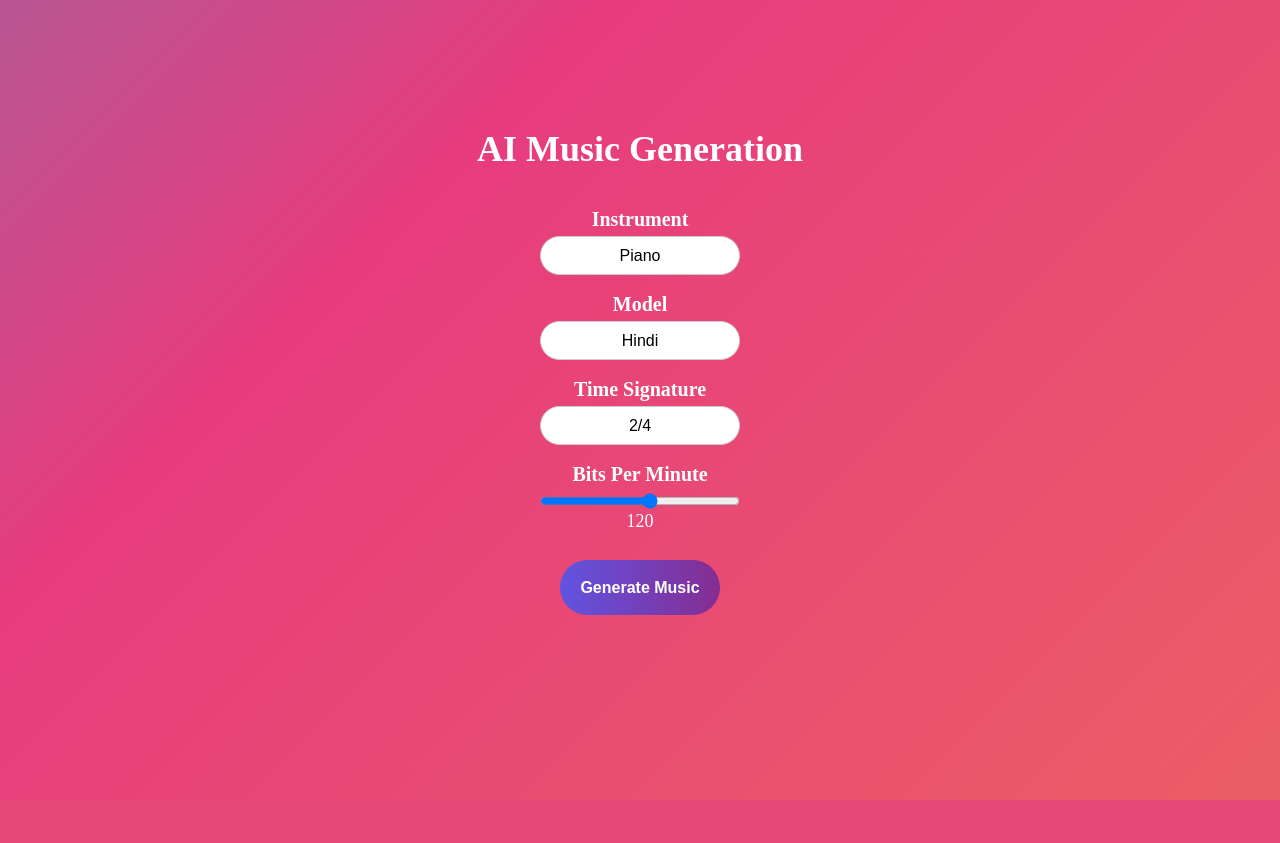
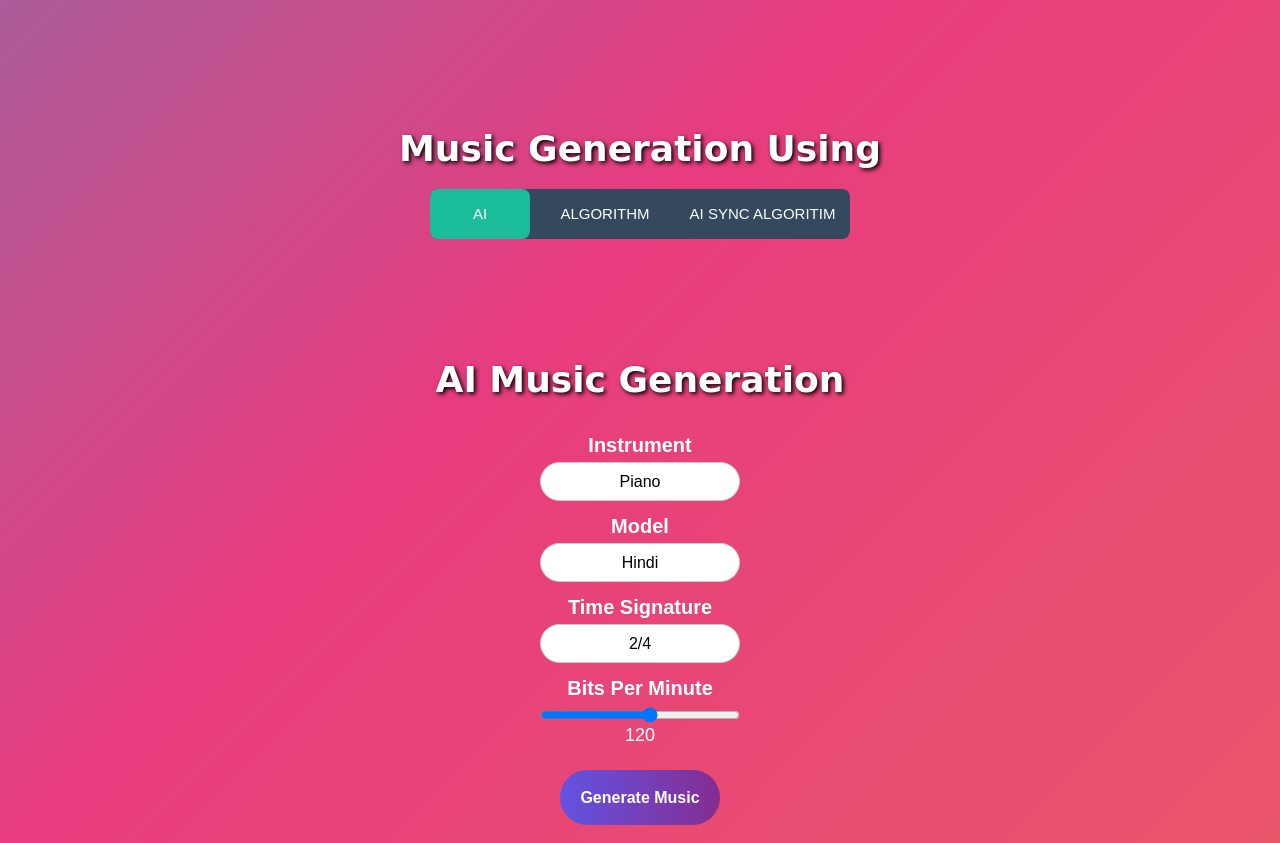
Before and after one commit to Sudip2324/AIMusic, a Flask app: page / in a window 1280 px wide. Before the commit the page ends 800 px from the top, so only its background shows below. Run offline with Flask 2, Linux system fonts and the light colour scheme.

Commit message:
add nav bar

```diff
--- a/static/css/styles.css
+++ b/static/css/styles.css
@@ -1,3 +1,73 @@
+nav {
+	margin: 0 auto 0;
+
+	position: relative;
+	width: 420px;
+	height: 50px;
+	background-color: #34495e;
+	border-radius: 8px;
+	font-size: 0;
+}
+nav a {
+	line-height: 50px;
+	height: 100%;
+	font-size: 15px;
+	display: inline-block;
+	position: relative;
+	z-index: 1;
+	text-decoration: none;
+	text-transform: uppercase;
+	text-align: center;
+	color: white;
+	cursor: pointer;
+}
+nav .animation {
+	position: absolute;
+	height: 100%;
+	top: 0;
+	z-index: 0;
+	transition: all .5s ease 0s;
+	border-radius: 8px;
+}
+a:nth-child(1) {
+	width: 100px;
+}
+a:nth-child(2) {
+	width: 150px;
+}
+a:nth-child(3) {
+	width: 165px;
+}
+nav .start-home, a:nth-child(1):hover~.animation {
+	width: 100px;
+	left: 0;
+	background-color: #1abc9c;
+}
+nav .start-about, a:nth-child(2):hover~.animation {
+	width: 150px;
+	left: 100px;
+	background-color: #e74c3c;
+}
+nav .start-blog, a:nth-child(3):hover~.animation {
+	width: 165px;
+	left: 250px;
+	background-color: #3498db;
+}
+body {
+	font-size: 12px;
+	font-family: sans-serif;
+	background: #2c3e50;
+}
+h1 {
+	text-align: center;
+	margin: 40px 0 40px;
+	text-align: center;
+	font-size: 30px;
+	color: #ecf0f1;
+	text-shadow: 2px 2px 4px #000000;
+	font-family: 'Cherry Swash', cursive;
+}
+
 body {
     display: flex;
     align-items: center;
@@ -128,7 +198,6 @@ input[type="range"] {
     outline: none;
 }
 
-
 output{
     font-size: 18px;
     font-weight: 500;
--- a/templates/index.html
+++ b/templates/index.html
@@ -2,138 +2,19 @@
 <html lang="en">
 <head>
     <title>AI Music Generation</title>
-    <style>
-        body {
-            display: flex;
-            align-items: center;
-            justify-content: center;
-            flex-direction: column;
-
-            background: linear-gradient(-45deg, #ee7752, #e73c7e, #23a6d5, #23d5ab);
-    	    background-size: 400% 400%;
-        	animation: gradient 20s ease infinite;
-        }
-
-        form {
-            display: flex;
-            align-items: center;
-            justify-content: center;
-            flex-direction: column;
-        }
-
-
-        h1 {
-            color: white;
-            text-align: center;
-            font-size: 36px;
-            margin-top: 120px;
-            margin-bottom: 20px;
-        }
-
-        label {
-            color: white;
-            text-align: left;
-            font-size: 20px;
-            margin-bottom: 5px;
-            font-weight: 550;
-        }
-
-
-        /* Style the select box */
-            select{
-            appearance: none;
-            border: 1px solid #ccc;
-            border-radius: 30px;
-            background-color: #fff;
-            font-size: 16px;
-            padding: 10px 10px 10px 10px;
-            width: 200px;
-            }
-
-
-            input{
-                text-align: center;
-            }
-
-            /* Style the options */
-            option {
-            background-color: #f2f2f2;
-            font-size: 16px;
-            text-align-last: center;
-            margin: 5px;
-            }
-
-
-
-        @keyframes gradient {
-	    0% {
-		background-position: 0% 50%;
-	    }
-	    50% {
-		background-position: 100% 50%;
-	    }
-	    100% {
-		background-position: 0% 50%;
-	    }
-    }
-
-
-      .bn-main {
-  width: 160px;
-  font-size: 16px;
-  font-weight: 600;
-  color: #fff;
-  cursor: pointer;
-  margin: 10px;
-  height: 55px;
-  text-align: center;
-  border: none;
-  background-size: 300% 100%;
-  border-radius: 50px;
-  -o-transition: all 0.4s ease-in-out;
-  -webkit-transition: all 0.4s ease-in-out;
-  transition: all 0.4s ease-in-out;
-}
-
-.bn-main:hover {
-  background-position: 100% 0;
-  -o-transition: all .4s ease-in-out;
-  -webkit-transition: all .4s ease-in-out;
-  transition: all .4s ease-in-out;
-}
-
-.bn-main:focus {
-  outline: none;
-}
-
-.bn-main.bn {
-  background-image: linear-gradient(
-      to right,
-      #6253e1,
-      #852d91,
-      #4c49ff,
-      #7c21eb
-    );
-}
-
-
-input[type="range"] {
-  width:200px;
-    outline: none;
-}
-
-
-output{
-    font-size: 18px;
-    font-weight: 500;
-    color: white;
-}
-
-    </style>
+    <link rel="stylesheet" href="static/css/styles.css">
     <link rel="icon" type="image/x-icon" href="static/images/music.png">
 </head>
+<body>
 
-<body>
+    <h1>Music Generation Using</h1>
+<nav>
+	<a href="#">AI</a>
+	<a href="#">Algorithm</a>
+	<a href="#">AI Sync Algoritim</a>
+	<div class="animation start-home"></div>
+</nav>
+
     <h1>AI Music Generation</h1><br>
     <form action="{{ url_for('ai_generate')}}" method="POST" oninput="result.value = bpm.value">
         <label>Instrument</label>
```
Also changed, not shown: static/css/ff.css (+8 -79 lines), templates/layout.html (added, +11 -0 lines).
